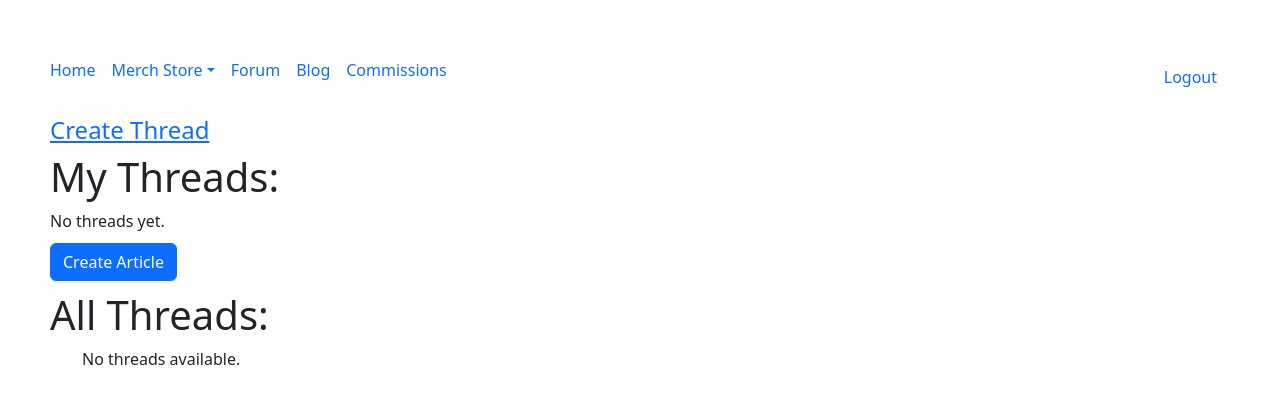
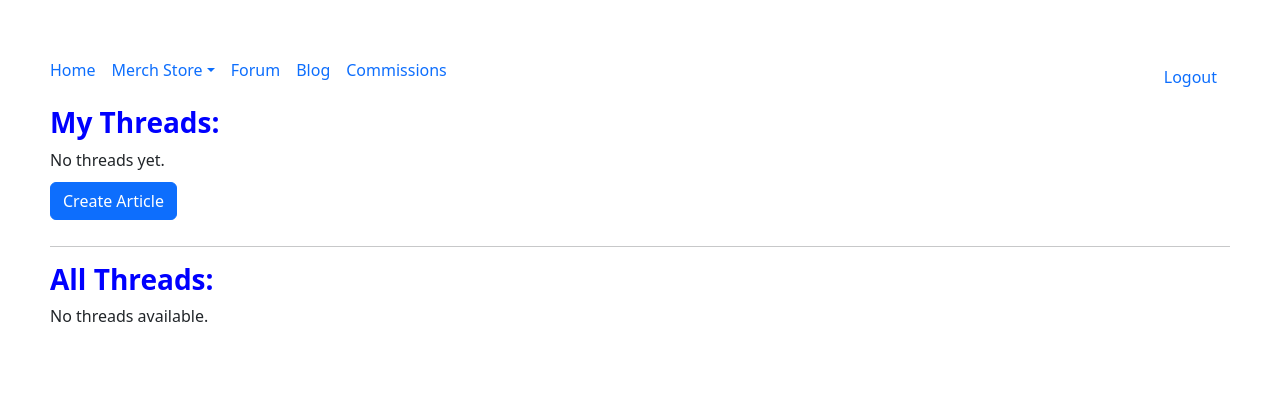
Before and after one commit to sdbsalta/hobbysite-G-25, a Django app: page /forum/threads/ in a window 1280 px wide. Shown: the top 404 px of the page. Run offline with Django 5.2, Linux system fonts and the light colour scheme; the visitor is signed in with stand-in values (Sample User, id 1); data that the repository does not hold is empty.

Commit message:
fixed css for forum

```diff
--- a/hobbysite/templates/base.html
+++ b/hobbysite/templates/base.html
@@ -45,6 +45,7 @@
             .nav-item .btn {
                 text-decoration: none;
             }
+
             ul {
                 list-style-type: none;
                 display: flex;
--- a/hobbysite/templates/blog/article_list.html
+++ b/hobbysite/templates/blog/article_list.html
@@ -7,6 +7,7 @@
 {% endblock title %}
 
 {% block content %}
+    {% if user.is_authenticated %}
     <h3>My Articles:</h3>
     <div>
         {% for article in user_articles %}
@@ -21,6 +22,7 @@
         {% empty %}
             No articles yet.
         {% endfor %}
+    {% endif %}
     </div>
 
     <a class="btn btn-primary" href="{% url 'blog:article_create' %}" role="button">Create Article</a>
--- a/hobbysite/templates/forum/thread_list.html
+++ b/hobbysite/templates/forum/thread_list.html
@@ -6,8 +6,7 @@
 
 {% block content %}
     {% if user.is_authenticated %}
-        <h4><a href="{% url 'forum:thread_create' %}">Create Thread</a></h4>
-        <h1>My Threads:</h1>
+        <h3>My Threads:</h3>
         <div>
             {% for thread in user_threads %}
                 <div class="card">
@@ -21,29 +20,30 @@
             {% empty %}
             No threads yet.
             {% endfor %}
-        </div>
-        <a class="btn btn-primary" href="{% url 'forum:thread_create' %}" role="button">Create Article</a>
     {% endif %}
+    </div>
 
-    <h1>All Threads:</h1>
-    <ul>
+    <a class="btn btn-primary" href="{% url 'forum:thread_create' %}" role="button">Create Article</a>
+
+    <hr class="solid">
+
+    <h3>All Threads:</h3>
+
         {% for category, threads in threads_by_category.items %}
-            <h2>{{ category.name }}</h2>
-            <ul>
+            <h4>{{ category.name }}</h4>
+            <div>
                 {% for thread in threads %}
-                    <li>
-                        <div>
-                            <img src="{{ thread.image.url }}" alt="Image">
+                    <div class="card">
+                        <img src="{{ thread.image.url }}" class="card-img-top" alt="Image">
+                        <div class="card-body">
+                            <h5 class="card-title">
+                                <a href="{% url 'forum:thread_detail' thread.pk %}">{{ thread.title }}</a>
+                            </h5>
                         </div>
-                        <div>
-                            <a href="{% url 'forum:thread_detail' thread.pk %}">{{ thread.title }}</a>
-                        </div>
-                    </li>
                 {% endfor %}
-            </ul>
+            </div>
         {% empty %}
-            <p>No threads available.</p>
+        <p>No threads available.</p>
         {% endfor %}
-    </ul>
 
 {% endblock content %}
```
Also changed, not shown: hobbysite/article_images/1695825196046_YI1cPtA.jpeg (added), hobbysite/article_images/1695825196046_vyibchG.jpeg (added), hobbysite/article_images/a28fd0c302d8fb8b15b27450cad63971_9ykDC6d.jpg (added), hobbysite/article_images/a28fd0c302d8fb8b15b27450cad63971_Bk6Vt3R.jpg (added), hobbysite/blog/migrations/0001_initial.py, hobbysite/commissions/migrations/0001_initial.py (added), hobbysite/commissions/migrations/__init__.py (added), hobbysite/forum/migrations/0001_initial.py, hobbysite/merchstore/migrations/0001_initial.py, hobbysite/thread_images/1695825196046.jpeg (added), hobbysite/user_management/migrations/0001_initial.py (added), hobbysite/user_management/migrations/__init__.py (added).
